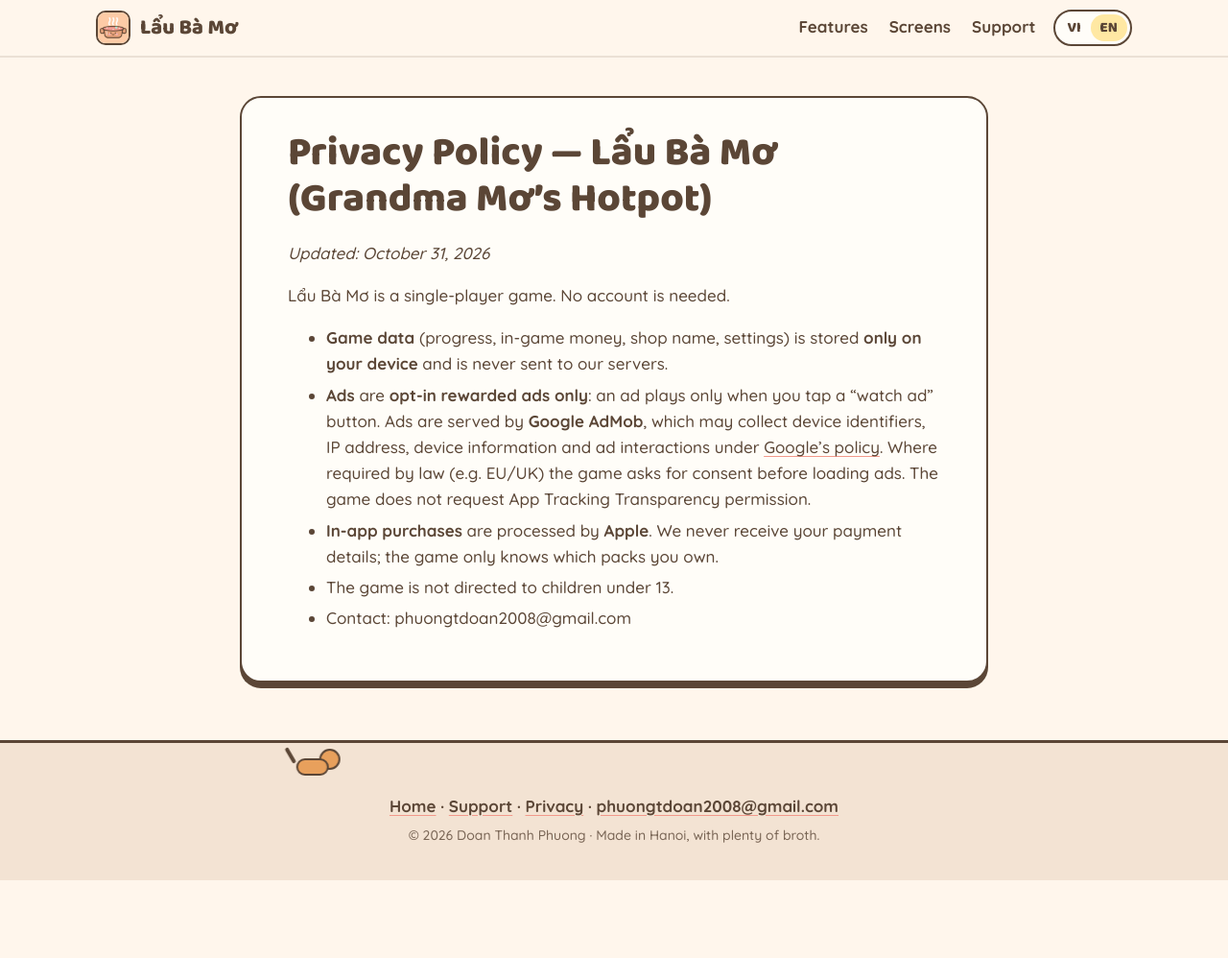
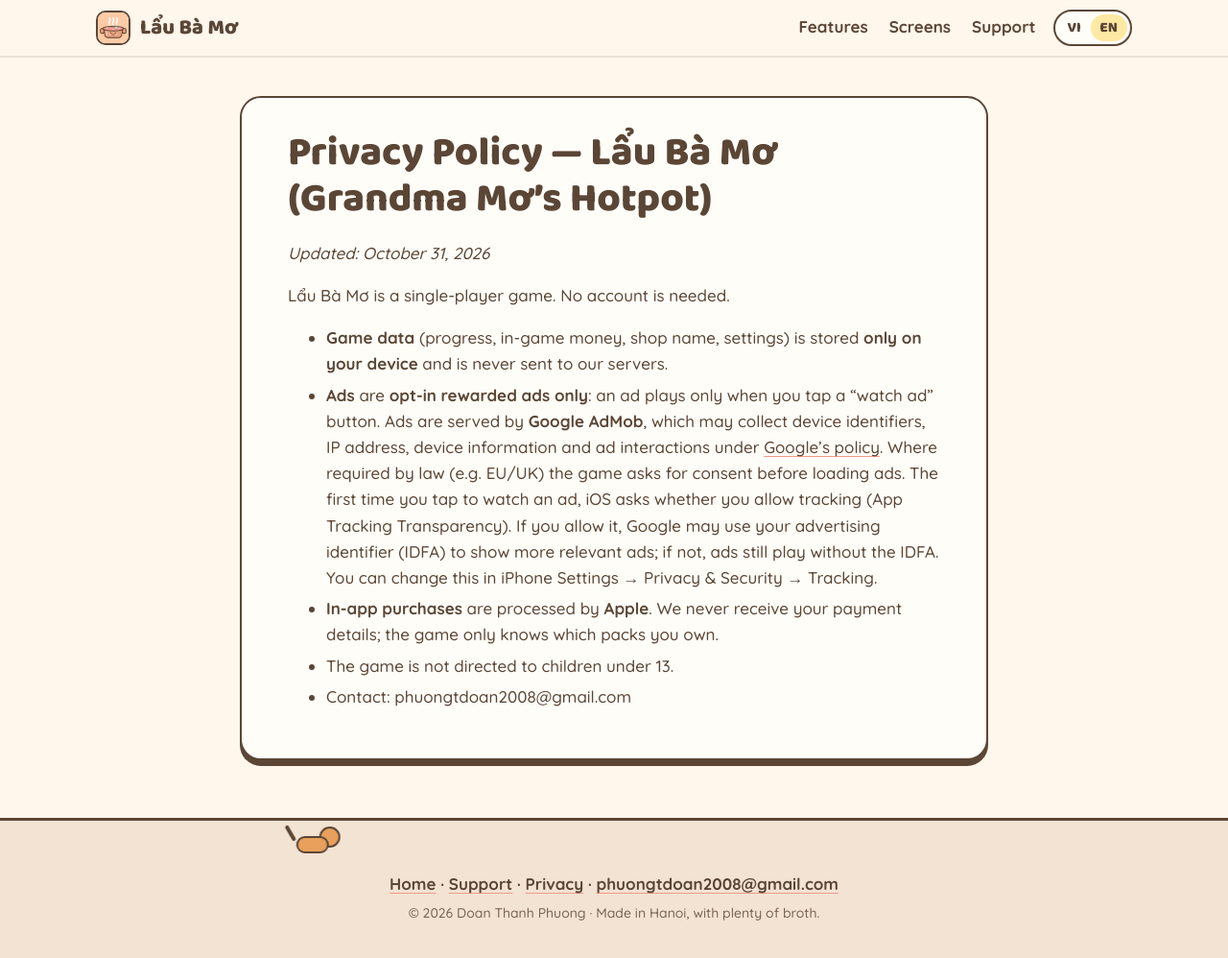
Before and after one commit to pcingame/laubamo, a Jekyll site: the page built from privacy.md, in a window 1280 px wide and 999 px high. Shown: the whole window at 96% size. Built offline with Jekyll 4.4.1, drawn with Linux system fonts in a browser that asks for light colours.

Commit message:
Bản 1.1 (đang làm): quảng cáo tự tải lại, hỏi ATT, bật mua trong app
- Quảng cáo tải hỏng thì thử lại sau 1 phút.
- Hỏi App Tracking Transparency lúc người chơi tự bấm xem quảng cáo lần đầu.
- Bật 3 gói mua một lần, dịch tiếng Anh tên gói và màn Đổi tên quán.
- Trang quyền riêng tư viết lại phần ATT (chưa đẩy lên web).
- Ghi việc còn lại ở PLAN.md và RELEASE_NOTE.md.

Co-Authored-By: Claude Opus 5.5 <noreply@anthropic.com>

```diff
--- a/privacy.md
+++ b/privacy.md
@@ -18,7 +18,7 @@ Lẩu Bà Mơ là game chơi một mình, không cần tài khoản.
 - Game chỉ có **quảng cáo tự chọn**: bạn bấm nút "Xem QC" thì mới phát. Không có quảng cáo tự bật lên.
 - Quảng cáo do **Google AdMob** cung cấp. Khi tải và phát quảng cáo, Google có thể thu thập mã định danh thiết bị, địa chỉ IP, thông tin máy và tương tác với quảng cáo, theo [chính sách của Google](https://policies.google.com/technologies/partner-sites).
 - Ở những nơi luật yêu cầu (vd. Liên minh châu Âu, Anh), game hỏi bạn đồng ý trước khi tải quảng cáo. Bạn có thể đổi lựa chọn bất cứ lúc nào.
-- Game không xin quyền theo dõi (App Tracking Transparency); trên iOS, quảng cáo không dùng mã quảng cáo IDFA.
+- Lần đầu bạn bấm xem quảng cáo, iOS hỏi bạn có cho phép theo dõi (App Tracking Transparency) không. Nếu bạn cho phép, Google được dùng mã quảng cáo IDFA để chọn quảng cáo hợp với bạn hơn. Nếu không, quảng cáo vẫn phát nhưng không dùng IDFA. Bạn đổi lựa chọn được trong Cài đặt iPhone → Quyền riêng tư & Bảo mật → Theo dõi.
 
 ## Mua trong app
 - Thanh toán do **Apple** xử lý. Chúng tôi không nhận và không lưu thông tin thẻ hay tài khoản của bạn; game chỉ biết bạn đã mua gói nào.
@@ -39,7 +39,7 @@ Lẩu Bà Mơ là game chơi một mình, không cần tài khoản.
 Lẩu Bà Mơ is a single-player game. No account is needed.
 
 - **Game data** (progress, in-game money, shop name, settings) is stored **only on your device** and is never sent to our servers.
-- **Ads** are **opt-in rewarded ads only**: an ad plays only when you tap a "watch ad" button. Ads are served by **Google AdMob**, which may collect device identifiers, IP address, device information and ad interactions under [Google's policy](https://policies.google.com/technologies/partner-sites). Where required by law (e.g. EU/UK) the game asks for consent before loading ads. The game does not request App Tracking Transparency permission.
+- **Ads** are **opt-in rewarded ads only**: an ad plays only when you tap a "watch ad" button. Ads are served by **Google AdMob**, which may collect device identifiers, IP address, device information and ad interactions under [Google's policy](https://policies.google.com/technologies/partner-sites). Where required by law (e.g. EU/UK) the game asks for consent before loading ads. The first time you tap to watch an ad, iOS asks whether you allow tracking (App Tracking Transparency). If you allow it, Google may use your advertising identifier (IDFA) to show more relevant ads; if not, ads still play without the IDFA. You can change this in iPhone Settings → Privacy & Security → Tracking.
 - **In-app purchases** are processed by **Apple**. We never receive your payment details; the game only knows which packs you own.
 - The game is not directed to children under 13.
 - Contact: phuongtdoan2008@gmail.com
```
